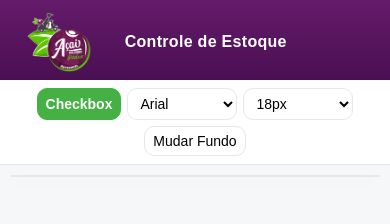
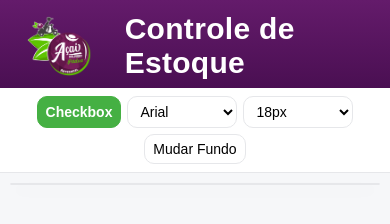
Before and after one commit to snipertrader1020-creator/Bloco-notas, a plain HTML site: page index.html in a window 390 px wide. Drawn offline with Linux system fonts and the light colour scheme; no server answers.

Commit message:
Update index.html

```diff
--- a/index.html
+++ b/index.html
@@ -39,7 +39,7 @@ header img.logo{
 }
 header h1{
   margin:0;
-  font-size:50px;
+  font-size:30px;
   font-weight:700;
   letter-spacing:.3px;
 }
@@ -100,7 +100,7 @@ header h1{
 }
 .apagar{ display:none; }
 @media (max-width:480px){
-  header h1{ font-size:16px; }
+  header h1{ font-size:30px; }
   #toolbar select{ min-width:110px; }
   #toolbar button, #toolbar select{ font-size:14px; padding:6px 8px; }
 }
```
